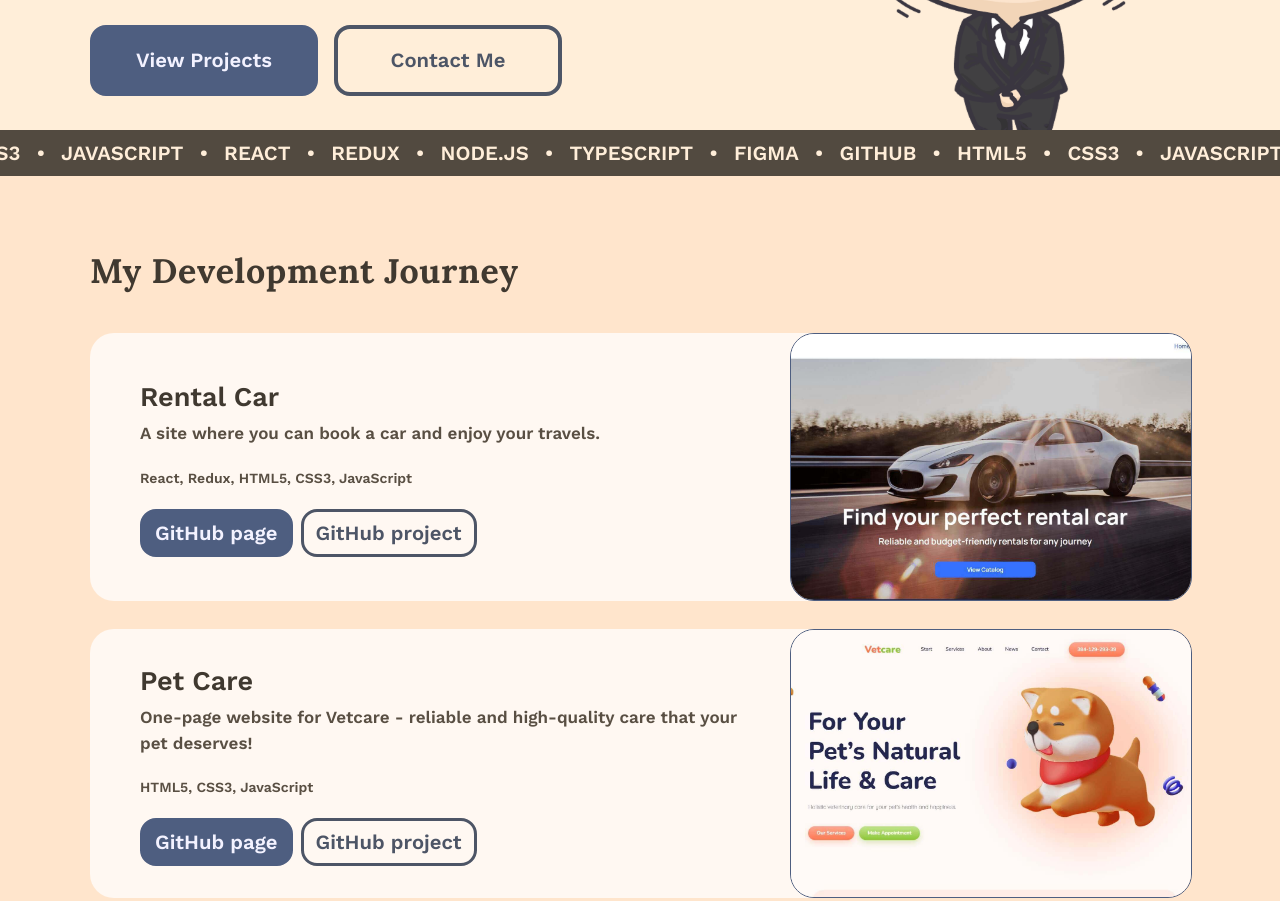
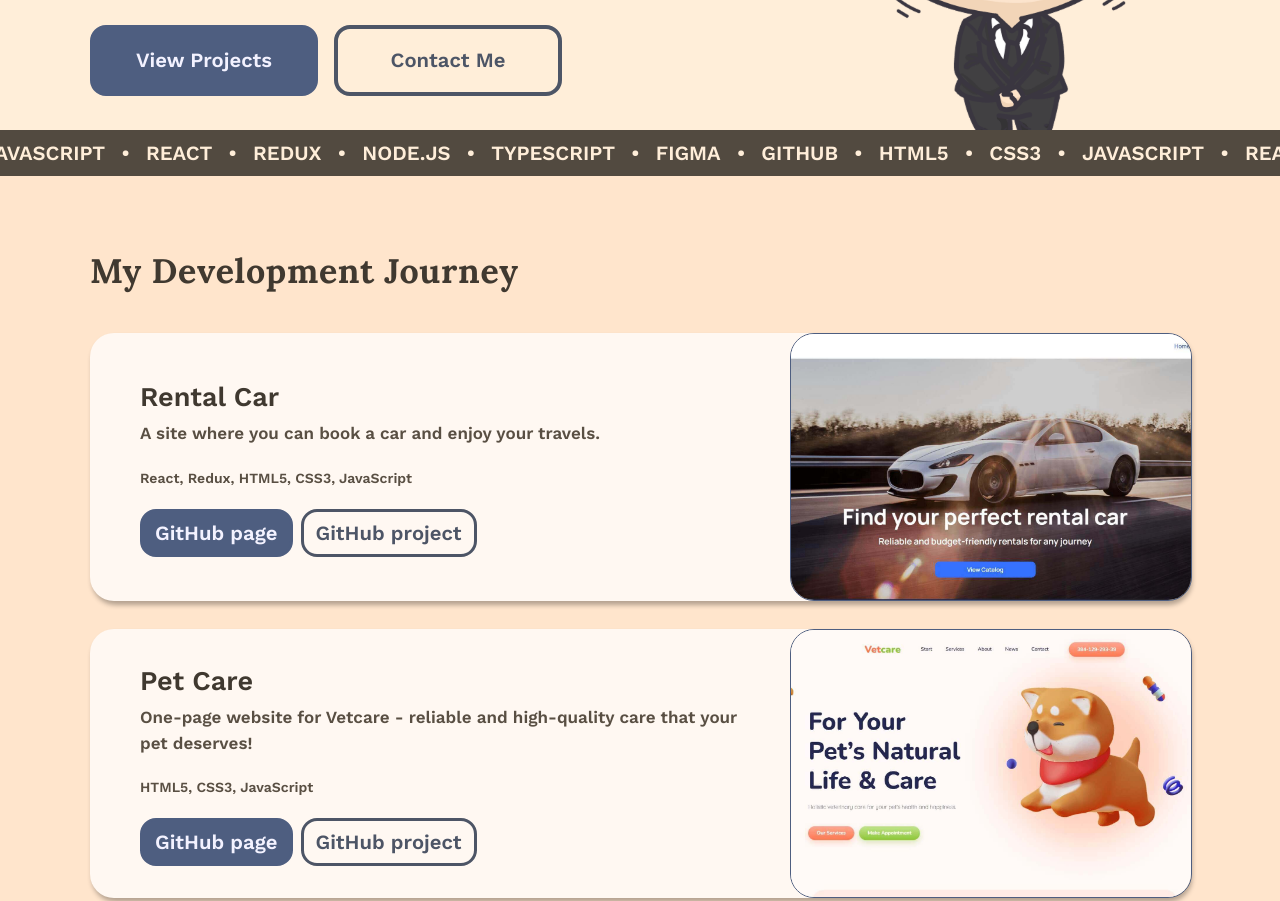
Before and after one commit to Dmytro-Tr/Portfolio-Website, a website built with Vite: page index.html in a window 1280 px wide. Shown: the part 420-1321 px from the top of the page. Built offline with nearby package versions, Linux system fonts and the light colour scheme.

Commit message:
mywork_content animation, shadow

```diff
--- a/index.html
+++ b/index.html
@@ -36,7 +36,7 @@
 
         <img class="header_logo" src="./src/images/header/D_and_T-Photoroom.png" alt="logo">
       </div>
-      <button class="header_burger js-open-menu" type="menu" aria-expanded="false">
+      <button class="header_burger js-open-menu" type="button" aria-expanded="false">
         <div class="header_bar1"></div>
         <div class="header_bar2"></div>
         <div class="header_bar3"></div>
--- a/src/css/styles.css
+++ b/src/css/styles.css
@@ -304,12 +304,22 @@ body {
 
 .mywork_content {
   background: #fff8f2;
+  box-shadow: 2px 4px 5px rgba(0, 0, 0, 0.3);
   border-radius: 24px;
   display: flex;
   gap: 20px;
   align-items: center;
   justify-content: space-between;
+  transform: translateX(400%);
   transition: all 0.5s ease-in-out;
+}
+
+.mywork_content:nth-of-type(even) {
+  transform: translateX(-400%);
+}
+
+.mywork_content.show {
+  transform: translateX(0);
 }
 
 .mywork_content.hidden {
--- a/src/js/mywork.js
+++ b/src/js/mywork.js
@@ -70,3 +70,18 @@ hideAllBtn.addEventListener('click', () => {
 
 // Ініціалізація
 updateView();
+
+/* Scroll to see the animation */
+const boxes = document.querySelectorAll('.mywork_content');
+
+const checkBoxes = () => {
+  const triggerBottom = (window.innerHeight / 5) * 4;
+  boxes.forEach(box => {
+    const boxTop = box.getBoundingClientRect().top;
+    if (boxTop < triggerBottom) box.classList.add('show');
+    else box.classList.remove('show');
+  });
+};
+
+window.addEventListener('scroll', checkBoxes);
+checkBoxes();
```
